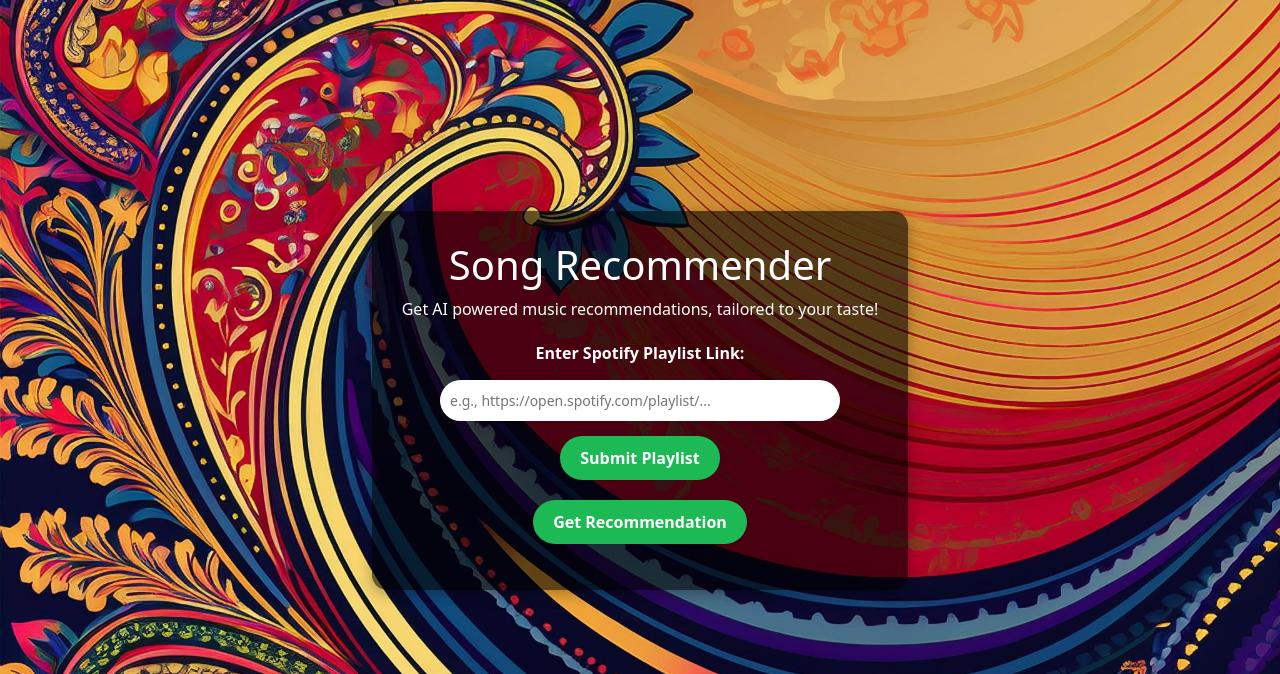
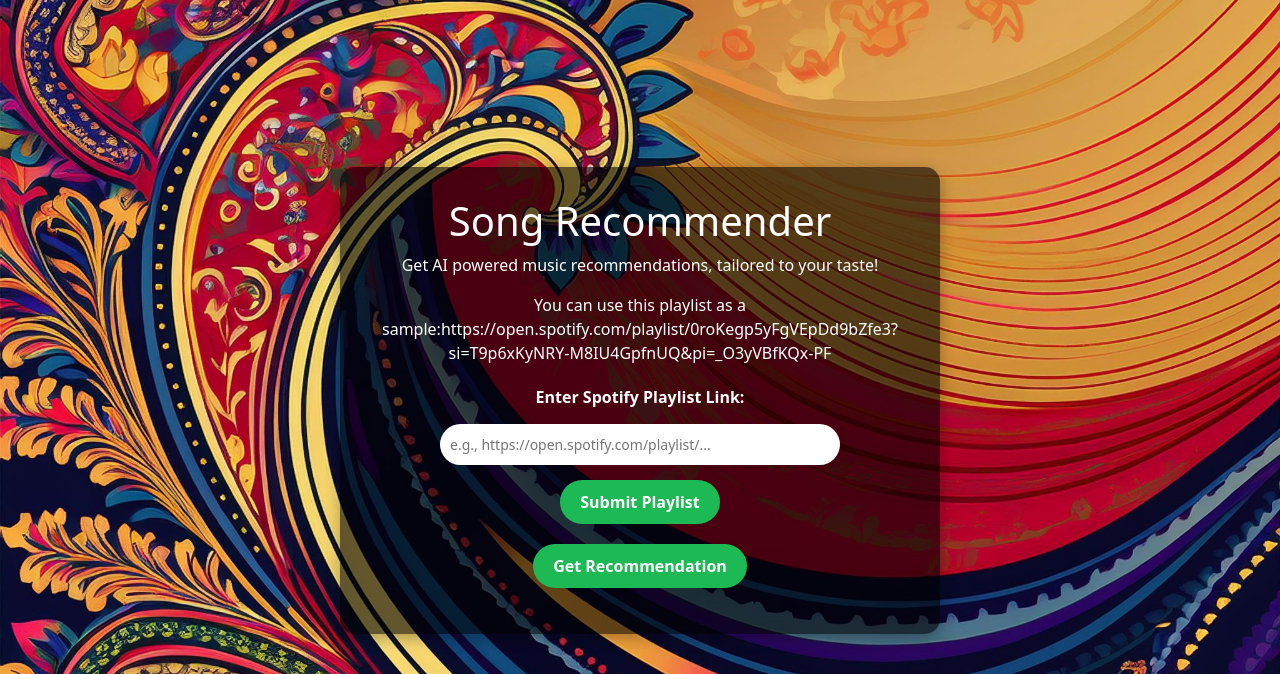
Before and after one commit to prabhatravib/spotify_recommendor_latest, a Flask app: page / in a window 1280 px wide. Shown: the top 674 px of the page. Run offline with Flask 2, Linux system fonts and the light colour scheme.

Commit message:
Update index.html

```diff
--- a/templates/index.html
+++ b/templates/index.html
@@ -57,7 +57,7 @@
         <!-- Heading -->
         <h1>Song Recommender</h1>
         <p>Get AI powered music recommendations, tailored to your taste!</p>
-
+        <p>You can use this playlist as a sample:https://open.spotify.com/playlist/0roKegp5yFgVEpDd9bZfe3?si=T9p6xKyNRY-M8IU4GpfnUQ&pi=_O3yVBfKQx-PF</p>
         <!-- Loaded Playlist Display -->
         {% if playlist_link %}
             <p><strong>Loaded Playlist:</strong> {{ playlist_link }}</p>
```
